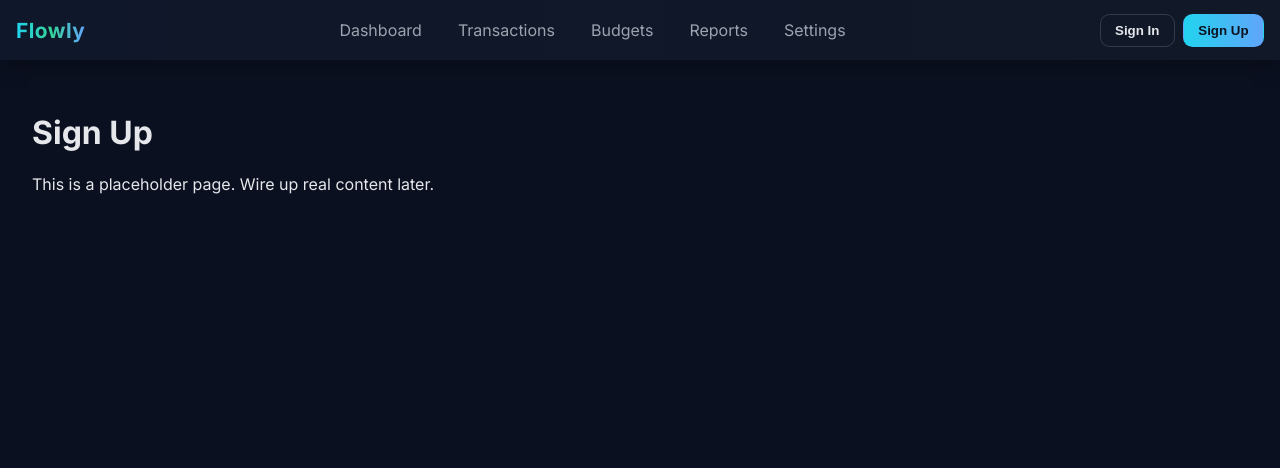
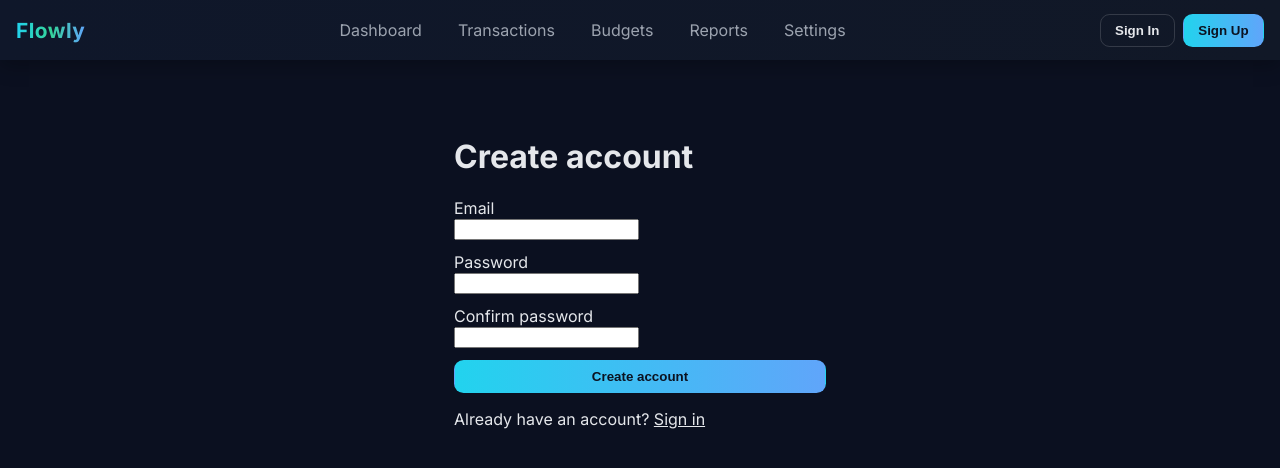
Before and after one commit to Kent-Wal/Flowly, a React (Vite) app: page /signup in a window 1280 px wide. Shown: the top 468 px of the page. Built offline with nearby package versions, Linux system fonts and the light colour scheme; no server answers.

Commit message:
set up sign in and sign up buttons

```diff
--- a/package.json
+++ b/package.json
@@ -10,6 +10,7 @@
     "preview": "vite preview"
   },
   "dependencies": {
+    "firebase": "^12.5.0",
     "react": "^19.1.1",
     "react-dom": "^19.1.1",
     "react-router-dom": "^7.9.3"
--- a/src/App.jsx
+++ b/src/App.jsx
@@ -1,5 +1,7 @@
 import { Routes, Route } from "react-router-dom";
 import Navbar from "./components/Navbar.jsx";
+import SignIn from "./pages/SignIn.jsx";
+import SignUp from "./pages/SignUp.jsx";
 import Dashboard from "./pages/Dashboard.jsx";
 import Transactions from "./pages/Transactions.jsx";
 import Budgets from "./pages/Budgets.jsx";
@@ -25,8 +27,8 @@ export default function App() {
         <Route path="/budgets" element={<Budgets />} />
         <Route path="/reports" element={<Reports />} />
         <Route path="/settings" element={<Settings />} />
-        <Route path="/signin" element={<Placeholder title="Sign In" />} />
-        <Route path="/signup" element={<Placeholder title="Sign Up" />} />
+        <Route path="/signin" element={<SignIn />} />
+        <Route path="/signup" element={<SignUp />} />
       </Routes>
     </>
   );
--- a/src/authentication/auth.js
+++ b/src/authentication/auth.js
@@ -1,9 +1,18 @@
 import { auth } from "./firebase";
-import { createUserWithEmailAndPassword, GoogleAuthProvider, signInWithEmailAndPassword} from "firebase/auth";
+import {
+    createUserWithEmailAndPassword,
+    GoogleAuthProvider,
+    signInWithEmailAndPassword,
+    signInWithPopup,
+    signOut as fbSignOut,
+} from "firebase/auth";
 
-export const doCreateUseWithEmailAndPassword = async (email, password) => {
+// Create user with email/password
+export const doCreateUserWithEmailAndPassword = async (email, password) => {
     return createUserWithEmailAndPassword(auth, email, password);
 };
+// Backward-compat alias for the previous misspelled export (if referenced elsewhere)
+export const doCreateUseWithEmailAndPassword = doCreateUserWithEmailAndPassword;
 
 export const doSignInWithEmailAndPassword = (email, password) => {
     return signInWithEmailAndPassword(auth, email, password);
@@ -16,5 +25,5 @@ export const doSignInWithGoogle = async () => {
 };
 
 export const doSignOut = () => {
-    return auth.signOut();
+    return fbSignOut(auth);
 };
--- a/src/authentication/authContexts/index.jsx
+++ b/src/authentication/authContexts/index.jsx
@@ -1,4 +1,5 @@
-import React, { useContext, useState, useEffect } from "react";
+/* eslint-disable react-refresh/only-export-components */
+import React, { useContext, useState, useEffect, useCallback } from "react";
 import { auth } from "../../authentication/firebase";
 import { onAuthStateChanged } from "firebase/auth";
 
@@ -13,28 +14,26 @@ export function AuthProvider({ children }) {
     const [userLoggedIn, setUserLoggedIn] = useState(false);
     const [loading, setLoading] = useState(true);
 
-    useEffect(() => {
-        const unsubscribe = auth.onAuthStateChanged(auth, initializeUser);
-        return unsubscribe;
-    }, [])
-
-    async function initializeUser(user) {
+    const initializeUser = useCallback((user) => {
         if (user) {
-            setCurrentUser({ ...user });
+            setCurrentUser(user);
             setUserLoggedIn(true);
-        }
-        else {
+        } else {
             setCurrentUser(null);
             setUserLoggedIn(false);
         }
         setLoading(false);
-    }
+    }, []);
 
-    const value = {
-        currentUser,
-        userLoggedIn,
-        loading
-    }
+    useEffect(() => {
+        const unsubscribe = onAuthStateChanged(auth, initializeUser, (error) => {
+            console.error("Auth state change error:", error);
+            setLoading(false);
+        });
+        return unsubscribe;
+    }, [initializeUser]);
+
+    const value = { currentUser, userLoggedIn, loading };
 
     return (
         <AuthContext.Provider value={value}>
--- a/src/main.jsx
+++ b/src/main.jsx
@@ -2,12 +2,15 @@ import React from "react";
 import ReactDOM from "react-dom/client";
 import { BrowserRouter } from "react-router-dom";
 import App from "./App.jsx";
+import { AuthProvider } from "./authentication/authContexts";
 import "./index.css";
 
 ReactDOM.createRoot(document.getElementById("root")).render(
   <React.StrictMode>
     <BrowserRouter>
-      <App />
+      <AuthProvider>
+        <App />
+      </AuthProvider>
     </BrowserRouter>
   </React.StrictMode>
 );
--- /dev/null
+++ b/src/pages/SignIn.jsx
@@ -0,0 +1,90 @@
+import { useState } from "react";
+import { useNavigate, Link } from "react-router-dom";
+import { doSignInWithEmailAndPassword, doSignInWithGoogle } from "../authentication/auth";
+import { useAuth } from "../authentication/authContexts";
+
+export default function SignIn() {
+  const navigate = useNavigate();
+  const { userLoggedIn } = useAuth();
+  const [email, setEmail] = useState("");
+  const [password, setPassword] = useState("");
+  const [loading, setLoading] = useState(false);
+  const [error, setError] = useState("");
+
+  if (userLoggedIn) {
+    navigate("/");
+  }
+
+  const onEmailPasswordSignIn = async (e) => {
+    e.preventDefault();
+    setError("");
+    setLoading(true);
+    try {
+      await doSignInWithEmailAndPassword(email.trim(), password);
+      navigate("/");
+    } catch (err) {
+      console.error("Email sign-in error:", err);
+      setError(err?.message || "Failed to sign in.");
+    } finally {
+      setLoading(false);
+    }
+  };
+
+  const onGoogleSignIn = async () => {
+    setError("");
+    setLoading(true);
+    try {
+      await doSignInWithGoogle();
+      navigate("/");
+    } catch (err) {
+      console.error("Google sign-in error:", err);
+      setError(err?.message || "Failed to sign in with Google.");
+    } finally {
+      setLoading(false);
+    }
+  };
+
+  return (
+    <div style={{ maxWidth: 420, margin: "2rem auto", padding: "1.5rem" }}>
+      <h1>Sign In</h1>
+      <form onSubmit={onEmailPasswordSignIn} style={{ display: "grid", gap: 12 }}>
+        <label>
+          <div>Email</div>
+          <input
+            type="email"
+            value={email}
+            onChange={(e) => setEmail(e.target.value)}
+            required
+          />
+        </label>
+        <label>
+          <div>Password</div>
+          <input
+            type="password"
+            value={password}
+            onChange={(e) => setPassword(e.target.value)}
+            required
+          />
+        </label>
+        {error && (
+          <div style={{ color: "#b00020", fontSize: 14 }} role="alert">
+            {error}
+          </div>
+        )}
+        <button type="submit" disabled={loading} className="flw-btn flw-btn--primary">
+          {loading ? "Signing in…" : "Sign In"}
+        </button>
+      </form>
+
+      <div style={{ marginTop: 16 }}>
+        <button onClick={onGoogleSignIn} disabled={loading} className="flw-btn flw-btn--ghost">
+          Continue with Google
+        </button>
+      </div>
+
+      <p style={{ marginTop: 16 }}>
+        Don't have an account? <Link to="/signup">Create one</Link>
+      </p>
+    </div>
+  );
+}
--- /dev/null
+++ b/src/pages/SignUp.jsx
@@ -0,0 +1,86 @@
+import { useState } from "react";
+import { useNavigate, Link } from "react-router-dom";
+import { doCreateUserWithEmailAndPassword } from "../authentication/auth";
+import { useAuth } from "../authentication/authContexts";
+
+export default function SignUp() {
+  const navigate = useNavigate();
+  const { userLoggedIn } = useAuth();
+  const [email, setEmail] = useState("");
+  const [password, setPassword] = useState("");
+  const [confirm, setConfirm] = useState("");
+  const [loading, setLoading] = useState(false);
+  const [error, setError] = useState("");
+
+  if (userLoggedIn) {
+    navigate("/");
+  }
+
+  const onSignUp = async (e) => {
+    e.preventDefault();
+    setError("");
+    if (password !== confirm) {
+      setError("Passwords do not match.");
+      return;
+    }
+    setLoading(true);
+    try {
+      await doCreateUserWithEmailAndPassword(email.trim(), password);
+      navigate("/");
+    } catch (err) {
+      console.error("Sign up error:", err);
+      setError(err?.message || "Failed to create account.");
+    } finally {
+      setLoading(false);
+    }
+  };
+
+  return (
+    <div style={{ maxWidth: 420, margin: "2rem auto", padding: "1.5rem" }}>
+      <h1>Create account</h1>
+      <form onSubmit={onSignUp} style={{ display: "grid", gap: 12 }}>
+        <label>
+          <div>Email</div>
+          <input
+            type="email"
+            value={email}
+            onChange={(e) => setEmail(e.target.value)}
+            required
+          />
+        </label>
+        <label>
+          <div>Password</div>
+          <input
+            type="password"
+            value={password}
+            onChange={(e) => setPassword(e.target.value)}
+            required
+            minLength={6}
+          />
+        </label>
+        <label>
+          <div>Confirm password</div>
+          <input
+            type="password"
+            value={confirm}
+            onChange={(e) => setConfirm(e.target.value)}
+            required
+            minLength={6}
+          />
+        </label>
+        {error && (
+          <div style={{ color: "#b00020", fontSize: 14 }} role="alert">
+            {error}
+          </div>
+        )}
+        <button type="submit" disabled={loading} className="flw-btn flw-btn--primary">
+          {loading ? "Creating…" : "Create account"}
+        </button>
+      </form>
+
+      <p style={{ marginTop: 16 }}>
+        Already have an account? <Link to="/signin">Sign in</Link>
+      </p>
+    </div>
+  );
+}
```
Also changed, not shown: 1 other file (tests, documents, lock files or other folders).
